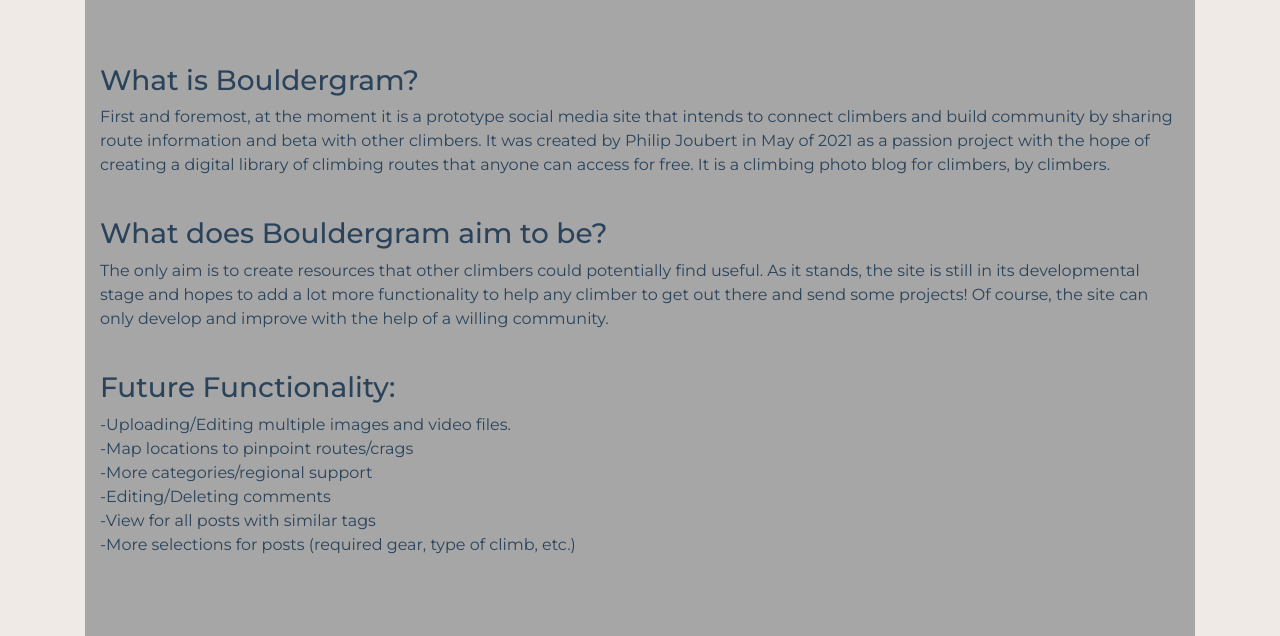
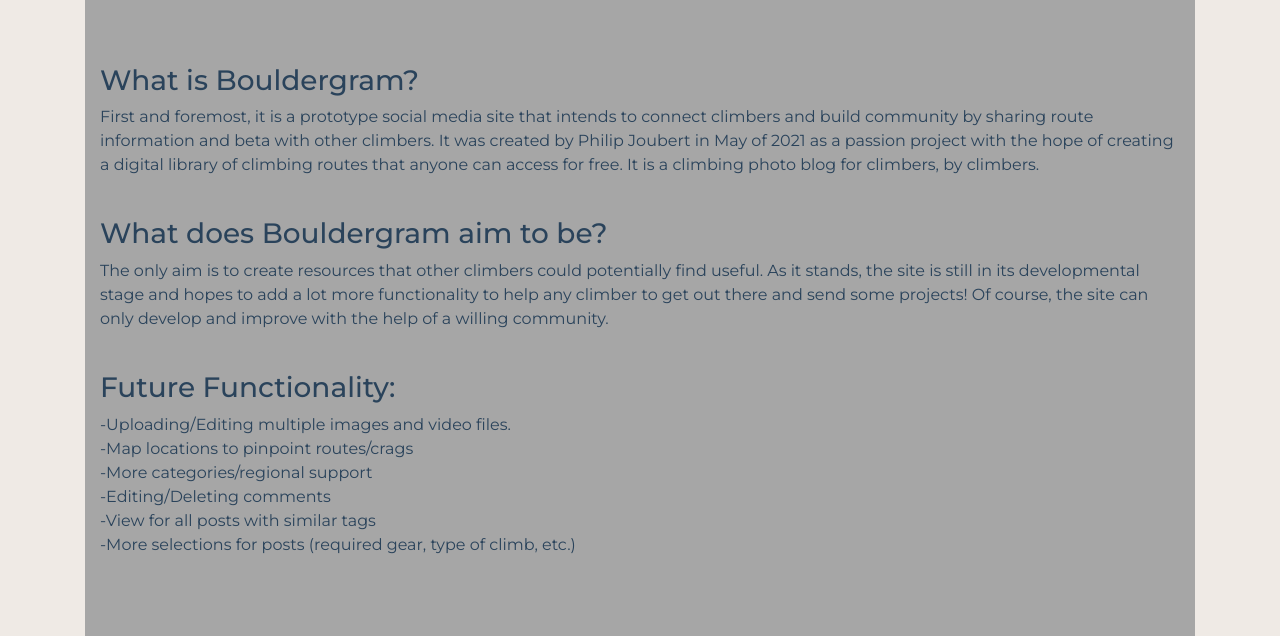
Before and after one commit to Mr-Fennie/Bouldergram, a Django app: page /about/ in a window 1280 px wide. Shown: the part 834-1470 px from the top of the page. Run offline with Django 3.2, Linux system fonts and the light colour scheme; some libraries are stand-ins or nearby versions.

Commit message:
Update about.html
p editing

```diff
--- a/boulderblog/blog/templates/about.html
+++ b/boulderblog/blog/templates/about.html
@@ -35,7 +35,7 @@
       <div class="jumbotron jumbotron-fluid aboutjumbo">
         <div class="container">
           <h3 class="display-5">What is Bouldergram?</h3>
-          <p>First and foremost, at the moment it is a prototype social media site that intends to connect climbers and build community by sharing route information and beta with other climbers.
+          <p>First and foremost, it is a prototype social media site that intends to connect climbers and build community by sharing route information and beta with other climbers.
                           It was created by Philip Joubert in May of 2021 as a passion project with the hope of creating a digital library of climbing routes that anyone can
                           access for free. It is a climbing photo blog for climbers, by climbers.</p>
           <br>    <h3 class="display-5">What does Bouldergram aim to be?</h3>
```
